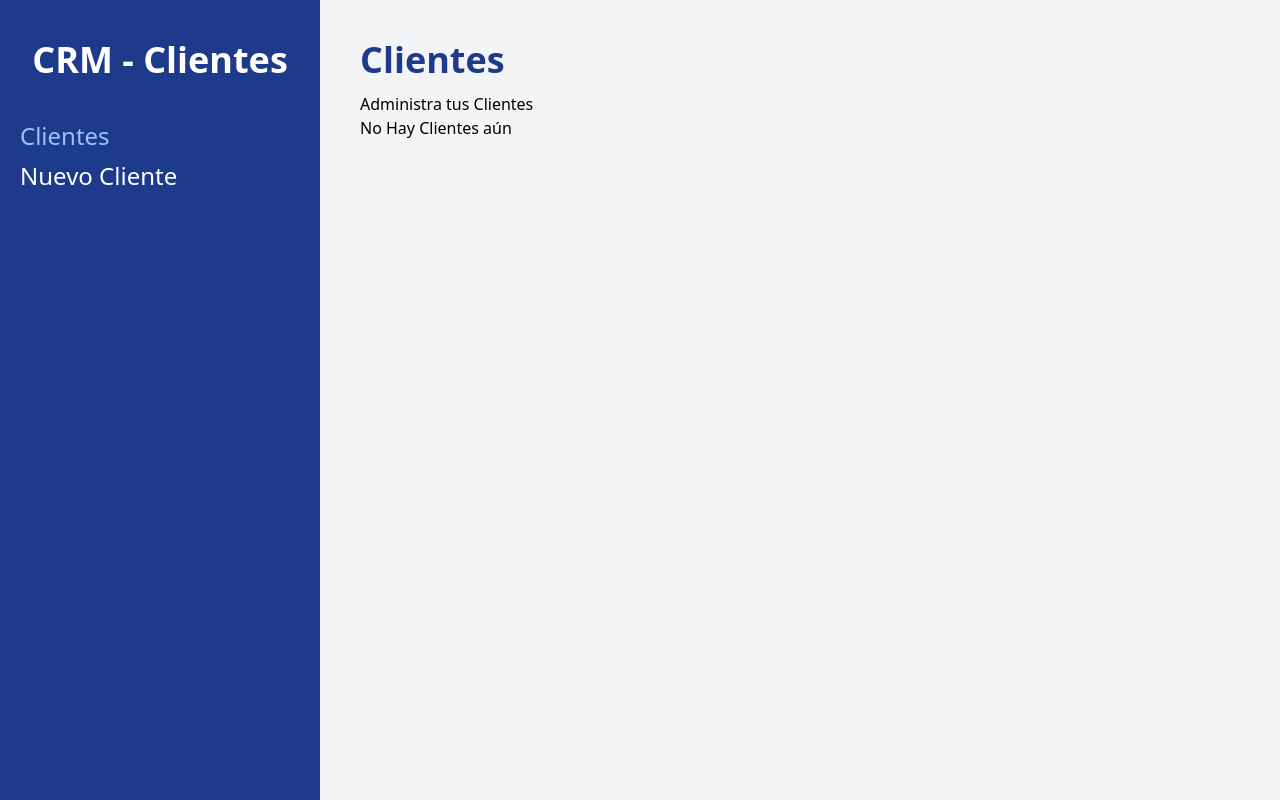
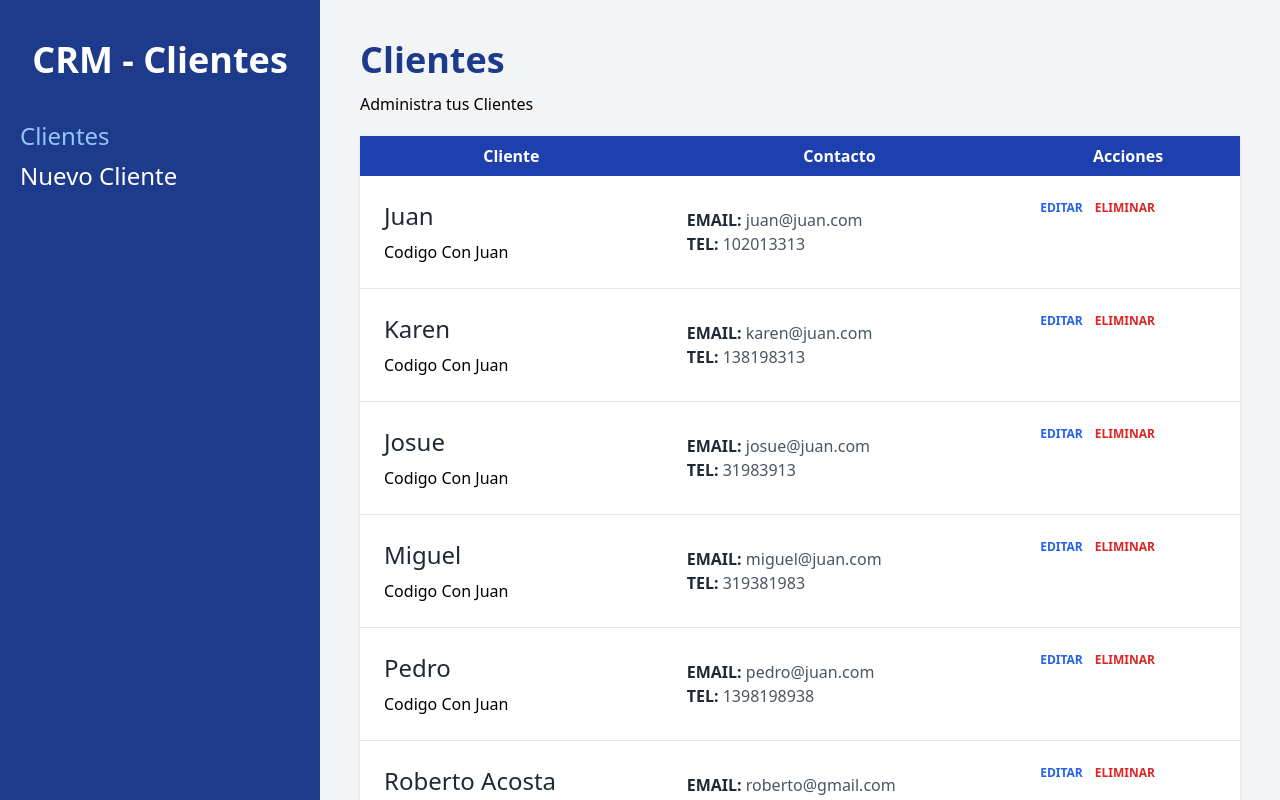
Before and after one commit to Jogarts95/crm-react, a React (Vite) app: page / in a window 1280 px wide. Built offline with nearby package versions, Linux system fonts and the light colour scheme; data requests are answered from the project's data file.

Commit message:
Update and add new components

```diff
--- a/db.json
+++ b/db.json
@@ -34,6 +34,14 @@
       "telefono": 1398198938,
       "email": "pedro@juan.com",
       "empresa": "Codigo Con Juan"
+    },
+    {
+      "nombre": "Roberto Acosta",
+      "empresa": "Angel Studio",
+      "email": "roberto@gmail.com",
+      "telefono": "86659875",
+      "notas": "El cliente solicita un demo del producto de interés.",
+      "id": 6
     }
   ]
 }
--- a/src/components/Cliente.jsx
+++ b/src/components/Cliente.jsx
@@ -1,4 +1,9 @@
+import { useNavigate } from "react-router-dom"
+
+
 function Cliente({ cliente }) {
+
+    const navigate = useNavigate()
 
     const {nombre, empresa, email, telefono, id} = cliente
 
@@ -18,6 +23,7 @@ function Cliente({ cliente }) {
                 <button
                     type="button"
                     className=" text-blue-600 hover:text-blue-700 uppercase font-bold text-xs"
+                    onClick={ () => navigate(`/clientes/${id}/editar`) }
                 >
                     Editar
                 </button>
--- /dev/null
+++ b/src/components/ErrorPage.jsx
@@ -0,0 +1,14 @@
+import { useRouteError } from "react-router-dom";
+
+export default function ErrorPage() {
+    const error = useRouteError()
+    console.log(error.message)
+
+    return(
+        <div className=" space-y-8">
+            <h1 className=" text-center text-6xl font-extrabold mt-20 text-blue-900">CRM - Clientes</h1>
+            <p className=" text-center">Hubo un error</p>
+            <p className=" text-center">{error.message}</p>
+        </div>
+    )
+}
--- /dev/null
+++ b/src/data/clientes.js
@@ -0,0 +1,21 @@
+export async function obtenerClientes() {
+    const respuesta = await fetch(import.meta.env.VITE_API_URL)
+    const resultado = await respuesta.json()
+
+    return resultado;
+}
+
+export async function agregarCliente(datos) {
+    try {
+        const respuesta = await fetch(import.meta.env.VITE_API_URL, {
+            method: 'POST',
+            body: JSON.stringify(datos),
+            headers: {
+                'Content-Type': 'application/json'
+            }
+        })
+        await respuesta.json()
+    } catch (error) {
+        console.log(error)
+    }
+}
--- a/src/data/clientes.jsx
+++ /dev/null
@@ -1,6 +0,0 @@
-export async function obtenerClientes() {
-    const respuesta = await fetch(import.meta.env.VITE_API_URL)
-    const resultado = await respuesta.json()
-
-    return resultado;
-}
--- a/src/main.jsx
+++ b/src/main.jsx
@@ -5,6 +5,8 @@ import {createBrowserRouter, RouterProvider} from 'react-router-dom'
 import Layout from './components/Layout'
 import NuevoCliente, {action as nuevoClienteAction} from './pages/NuevoCliente'
 import Index, {loader as clientesLoader} from './pages/Index'
+import ErrorPage from './components/ErrorPage'
+import EditarCliente, {loader as editarClienteLoader} from './pages/EditarCliente'
 
 const router = createBrowserRouter([
   {
@@ -14,12 +16,18 @@ const router = createBrowserRouter([
       {
         index: true,
         element: <Index />,
-        loader: clientesLoader
+        loader: clientesLoader,
+        errorElement: <ErrorPage />
       },
       {
         path: '/clientes/nuevo',
         element: <NuevoCliente />,
         action: nuevoClienteAction
+      },
+      {
+        path: '/clientes/:clienteId/editar',
+        element: <EditarCliente />,
+        loader: editarClienteLoader
       }
     ]
   }
--- /dev/null
+++ b/src/pages/EditarCliente.jsx
@@ -0,0 +1,13 @@
+export async function loader({params}) {
+    console.log(params)
+
+    return {}
+}
+
+function EditarCliente() {
+  return (
+    <div>EditarCliente</div>
+  )
+}
+
+export default EditarCliente
--- a/src/pages/Index.jsx
+++ b/src/pages/Index.jsx
@@ -3,9 +3,9 @@ import { obtenerClientes } from "../data/clientes";
 import Cliente from "../components/Cliente";
 
 export function loader() {
-  obtenerClientes()
+  const clientes = obtenerClientes()
 
-  return {}
+  return clientes
 }
 
 function Index() {
--- a/src/pages/NuevoCliente.jsx
+++ b/src/pages/NuevoCliente.jsx
@@ -1,6 +1,7 @@
-import { useNavigate, Form, useActionData } from "react-router-dom"
+import { useNavigate, Form, useActionData, redirect } from "react-router-dom"
 import Formulario from "../components/Formulario"
 import Errores from "../components/Errores";
+import { agregarCliente } from "../data/clientes";
 
 export async function action({request}){
   const formData = await request.formData();
@@ -22,6 +23,10 @@ export async function action({request}){
   if (Object.keys(errores).length) {
     return errores
   }
+
+  await agregarCliente(datos)
+
+  return redirect('/')
 }
 
 function NuevoCliente() {
```
Lines whose indentation alone changed are shown as unchanged.
